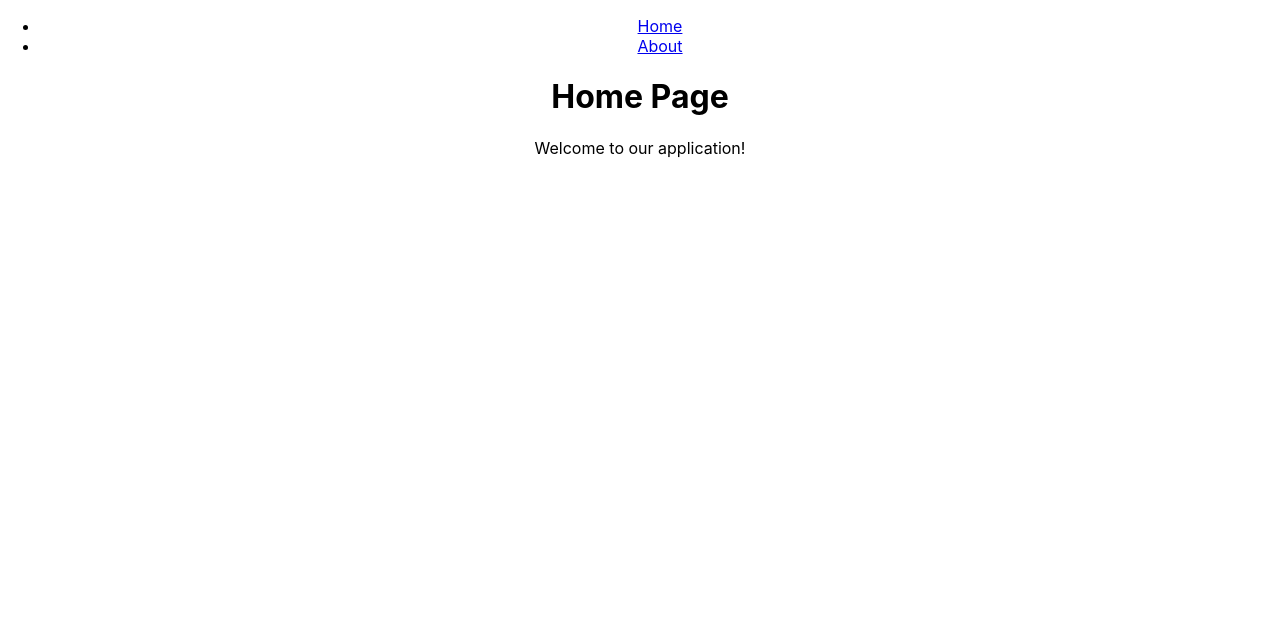
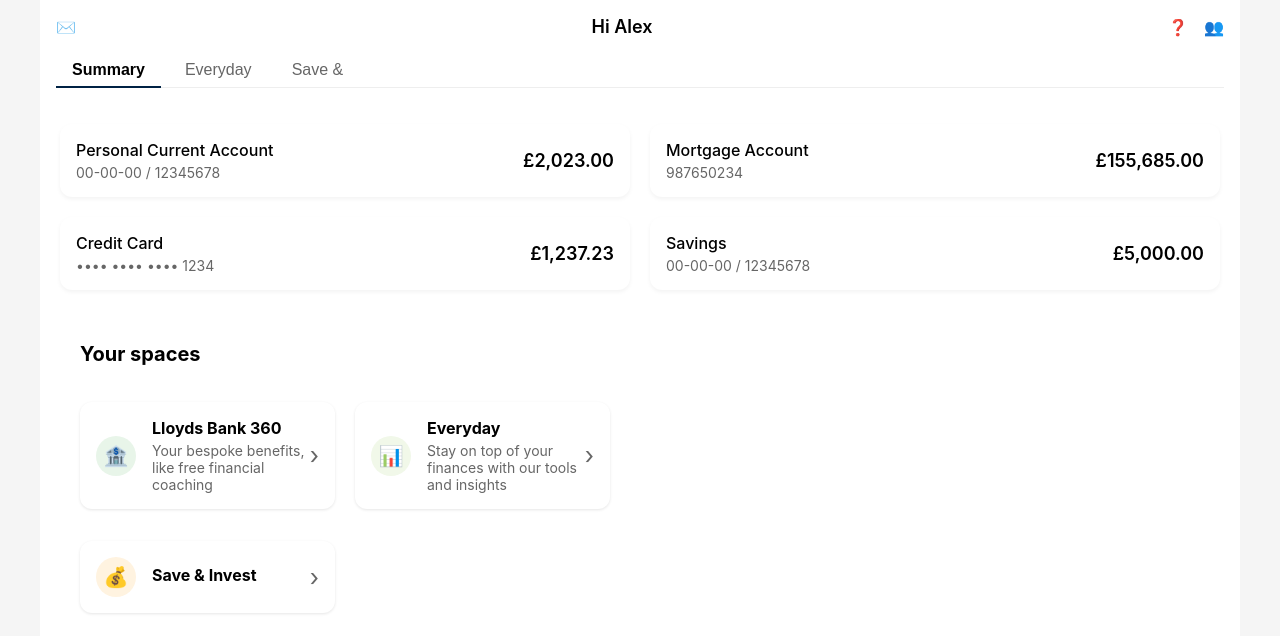
Before and after one commit to OsmanAli20/Quantum-Drift, a React (Create React App) app: page / in a window 1280 px wide. Shown: the top 636 px of the page. Built offline with nearby package versions, Linux system fonts and the light colour scheme.

Commit message:
Adding initial styling

```diff
--- a/src/App.css
+++ b/src/App.css
@@ -1,38 +1,21 @@
-.App {
-  text-align: center;
+* {
+  margin: 0;
+  padding: 0;
+  box-sizing: border-box;
 }
 
-.App-logo {
-  height: 40vmin;
-  pointer-events: none;
+body {
+  background-color: #f5f5f5;
+  -webkit-font-smoothing: antialiased;
+  -moz-osx-font-smoothing: grayscale;
 }
 
-@media (prefers-reduced-motion: no-preference) {
-  .App-logo {
-    animation: App-logo-spin infinite 20s linear;
-  }
+.App {
+  text-align: left;
+  min-height: 100vh;
+  background-color: #f5f5f5;
 }
 
-.App-header {
-  background-color: #282c34;
-  min-height: 100vh;
-  display: flex;
-  flex-direction: column;
-  align-items: center;
-  justify-content: center;
-  font-size: calc(10px + 2vmin);
-  color: white;
+nav {
+  display: none; /* Hide the navigation since we don't need it for this view */
 }
-
-.App-link {
-  color: #61dafb;
-}
-
-@keyframes App-logo-spin {
-  from {
-    transform: rotate(0deg);
-  }
-  to {
-    transform: rotate(360deg);
-  }
-}
--- a/src/App.js
+++ b/src/App.js
@@ -1,27 +1,17 @@
 import React from 'react';
-import { Routes, Route, Link } from 'react-router-dom';
+import { Routes, Route } from 'react-router-dom';
 import './App.css';
 import Home from './pages/home';
-import About from './pages/about';
+import Everyday from './pages/everyday';
+import SaveInvest from './pages/save-invest';
 
 function App() {
   return (
     <div className="App">
-      <nav>
-        <ul>
-          <li>
-            <Link to="/">Home</Link>
-          </li>
-
-          <li>
-            <Link to="/about">About</Link>
-          </li>
-        </ul>
-      </nav>
-
       <Routes>
         <Route path="/" element={<Home />} />
-        <Route path="/about" element={<About />} />
+        <Route path="/everyday" element={<Everyday />} />
+        <Route path="/save-invest" element={<SaveInvest />} />
       </Routes>
     </div>
   );
--- /dev/null
+++ b/src/pages/everyday.js
@@ -0,0 +1,30 @@
+import React from 'react';
+import '../styles/Home.css';
+
+function Everyday() {
+  return (
+    <div className="bank-app">
+      <header className="app-header">
+        <div className="header-icons">
+          <span className="icon">✉️</span>
+          <span className="greeting">Hi Alex</span>
+          <div className="right-icons">
+            <span className="icon">❓</span>
+            <span className="icon">👥</span>
+          </div>
+        </div>
+        <div className="tab-bar">
+          <button className="tab-button" onClick={() => window.location.href = '/'}>Summary</button>
+          <button className="tab-button active">Everyday</button>
+          <button className="tab-button" onClick={() => window.location.href = '/save-invest'}>Save &</button>
+        </div>
+      </header>
+      <main className="account-summary">
+        <h2>Everyday Banking</h2>
+        <p>Manage your daily finances and track your spending here.</p>
+      </main>
+    </div>
+  );
+}
+
+export default Everyday;
--- /dev/null
+++ b/src/pages/home.js
@@ -0,0 +1,93 @@
+import React from 'react';
+import { useNavigate } from 'react-router-dom';
+import '../styles/Home.css';
+
+function Home() {
+  const navigate = useNavigate();
+
+  return (
+    <div className="bank-app">
+      <header className="app-header">
+        <div className="header-icons">
+          <span className="icon">✉️</span>
+          <span className="greeting">Hi Alex</span>
+          <div className="right-icons">
+            <span className="icon">❓</span>
+            <span className="icon">👥</span>
+          </div>
+        </div>
+        <div className="tab-bar">
+          <button className="tab-button active">Summary</button>
+          <button className="tab-button" onClick={() => navigate('/everyday')}>Everyday</button>
+          <button className="tab-button" onClick={() => navigate('/save-invest')}>Save &</button>
+        </div>
+      </header>
+
+      <main className="account-summary">
+        <div className="account-card">
+          <div className="account-details">
+            <span className="account-name">Personal Current Account</span>
+            <span className="account-number">00-00-00 / 12345678</span>
+          </div>
+          <span className="account-balance">£2,023.00</span>
+        </div>
+
+        <div className="account-card">
+          <div className="account-details">
+            <span className="account-name">Mortgage Account</span>
+            <span className="account-number">987650234</span>
+          </div>
+          <span className="account-balance">£155,685.00</span>
+        </div>
+
+        <div className="account-card">
+          <div className="account-details">
+            <span className="account-name">Credit Card</span>
+            <span className="account-number">•••• •••• •••• 1234</span>
+          </div>
+          <span className="account-balance">£1,237.23</span>
+        </div>
+
+        <div className="account-card">
+          <div className="account-details">
+            <span className="account-name">Savings</span>
+            <span className="account-number">00-00-00 / 12345678</span>
+          </div>
+          <span className="account-balance">£5,000.00</span>
+        </div>
+
+        <section className="spaces-section">
+          <h2>Your spaces</h2>
+
+          <div className="space-card" onClick={() => navigate('/bank360')}>
+            <div className="space-icon green">🏦</div>
+            <div className="space-details">
+              <h3>Lloyds Bank 360</h3>
+              <p>Your bespoke benefits, like free financial coaching</p>
+            </div>
+            <span className="chevron">›</span>
+          </div>
+
+          <div className="space-card" onClick={() => navigate('/everyday')}>
+            <div className="space-icon light-green">📊</div>
+            <div className="space-details">
+              <h3>Everyday</h3>
+              <p>Stay on top of your finances with our tools and insights</p>
+            </div>
+            <span className="chevron">›</span>
+          </div>
+
+          <div className="space-card" onClick={() => navigate('/save-invest')}>
+            <div className="space-icon orange">💰</div>
+            <div className="space-details">
+              <h3>Save & Invest</h3>
+            </div>
+            <span className="chevron">›</span>
+          </div>
+        </section>
+      </main>
+    </div>
+  );
+}
+
+export default Home;
--- /dev/null
+++ b/src/pages/save-invest.js
@@ -0,0 +1,30 @@
+import React from 'react';
+import '../styles/Home.css';
+
+function SaveInvest() {
+  return (
+    <div className="bank-app">
+      <header className="app-header">
+        <div className="header-icons">
+          <span className="icon">✉️</span>
+          <span className="greeting">Hi Alex</span>
+          <div className="right-icons">
+            <span className="icon">❓</span>
+            <span className="icon">👥</span>
+          </div>
+        </div>
+        <div className="tab-bar">
+          <button className="tab-button" onClick={() => window.location.href = '/'}>Summary</button>
+          <button className="tab-button" onClick={() => window.location.href = '/everyday'}>Everyday</button>
+          <button className="tab-button active">Save &</button>
+        </div>
+      </header>
+      <main className="account-summary">
+        <h2>Save & Invest</h2>
+        <p>Explore your savings and investment options.</p>
+      </main>
+    </div>
+  );
+}
+
+export default SaveInvest;
--- /dev/null
+++ b/src/styles/Home.css
@@ -0,0 +1,265 @@
+/* Reset default styles */
+* {
+  margin: 0;
+  padding: 0;
+  box-sizing: border-box;
+}
+
+/* Base styles */
+.bank-app {
+  width: 100%;
+  max-width: 1200px;
+  margin: 0 auto;
+  background-color: #ffffff;
+  min-height: 100vh;
+  font-family: -apple-system, BlinkMacSystemFont, sans-serif;
+}
+
+.app-header {
+  padding: 16px;
+  background-color: #fff;
+  position: sticky;
+  top: 0;
+  z-index: 100;
+  width: 100%;
+}
+
+.header-icons {
+  display: flex;
+  justify-content: space-between;
+  align-items: center;
+  margin-bottom: 16px;
+}
+
+.greeting {
+  font-size: 18px;
+  font-weight: 600;
+}
+
+.right-icons {
+  display: flex;
+  gap: 16px;
+}
+
+.tab-bar {
+  display: flex;
+  gap: 8px;
+  margin-top: 8px;
+  border-bottom: 1px solid #eee;
+}
+
+.tab-button {
+  padding: 8px 16px;
+  border: none;
+  background: none;
+  font-size: 16px;
+  color: #666;
+  position: relative;
+  cursor: pointer;
+  transition: color 0.2s;
+}
+
+.tab-button:hover {
+  color: #000;
+}
+
+.tab-button.active {
+  color: #000;
+  font-weight: 600;
+}
+
+.tab-button.active::after {
+  content: '';
+  position: absolute;
+  bottom: -1px;
+  left: 0;
+  right: 0;
+  height: 2px;
+  background-color: #024;
+}
+
+/* Main content area */
+.account-summary {
+  padding: 20px;
+  display: grid;
+  gap: 20px;
+}
+
+.account-card {
+  background-color: #fff;
+  padding: 16px;
+  border-radius: 12px;
+  display: flex;
+  justify-content: space-between;
+  align-items: center;
+  box-shadow: 0 2px 4px rgba(0,0,0,0.05);
+  transition: transform 0.2s;
+  cursor: pointer;
+}
+
+.account-card:hover {
+  transform: translateY(-1px);
+  box-shadow: 0 4px 8px rgba(0,0,0,0.1);
+}
+
+.account-details {
+  display: flex;
+  flex-direction: column;
+}
+
+.account-name {
+  font-weight: 500;
+  margin-bottom: 4px;
+}
+
+.account-number {
+  color: #666;
+  font-size: 14px;
+}
+
+.account-balance {
+  font-weight: 600;
+  font-size: 18px;
+}
+
+/* Spaces section */
+.spaces-section {
+  padding: 0 20px;
+  margin-top: 32px;
+}
+
+.spaces-section h2 {
+  font-size: 20px;
+  margin-bottom: 16px;
+}
+
+.space-card {
+  display: flex;
+  align-items: center;
+  padding: 16px;
+  background-color: #fff;
+  border-radius: 12px;
+  margin-bottom: 12px;
+  box-shadow: 0 1px 3px rgba(0,0,0,0.1);
+  cursor: pointer;
+  transition: transform 0.2s;
+}
+
+.space-card:hover {
+  transform: translateY(-1px);
+  box-shadow: 0 4px 8px rgba(0,0,0,0.1);
+}
+
+.space-icon {
+  width: 40px;
+  height: 40px;
+  border-radius: 50%;
+  display: flex;
+  align-items: center;
+  justify-content: center;
+  margin-right: 16px;
+  font-size: 20px;
+}
+
+.green {
+  background-color: #e8f5e9;
+}
+
+.light-green {
+  background-color: #f1f8e9;
+}
+
+.orange {
+  background-color: #fff3e0;
+}
+
+.space-details {
+  flex: 1;
+}
+
+.space-details h3 {
+  font-size: 16px;
+  margin-bottom: 4px;
+}
+
+.space-details p {
+  color: #666;
+  font-size: 14px;
+  margin: 0;
+}
+
+.chevron {
+  color: #666;
+  font-size: 24px;
+}
+
+/* Desktop styles (default) */
+@media screen and (min-width: 1024px) {
+  .account-summary {
+    grid-template-columns: repeat(2, 1fr);
+  }
+
+  .spaces-section {
+    display: grid;
+    grid-template-columns: repeat(2, 1fr);
+    gap: 20px;
+  }
+
+  .spaces-section h2 {
+    grid-column: 1 / -1;
+  }
+}
+
+/* Tablet styles */
+@media screen and (min-width: 768px) and (max-width: 1023px) {
+  .bank-app {
+    max-width: 90%;
+  }
+
+  .account-summary {
+    grid-template-columns: 1fr 1fr;
+    gap: 16px;
+  }
+
+  .spaces-section {
+    display: grid;
+    grid-template-columns: 1fr 1fr;
+    gap: 16px;
+  }
+
+  .spaces-section h2 {
+    grid-column: 1 / -1;
+  }
+}
+
+/* Mobile styles */
+@media screen and (max-width: 767px) {
+  .bank-app {
+    max-width: 100%;
+  }
+
+  .account-summary {
+    grid-template-columns: 1fr;
+    padding: 16px;
+    gap: 12px;
+  }
+
+  .spaces-section {
+    padding: 0 16px;
+  }
+
+  .account-card,
+  .space-card {
+    width: 100%;
+  }
+
+  .tab-bar {
+    overflow-x: auto;
+    -webkit-overflow-scrolling: touch;
+    scrollbar-width: none; /* Firefox */
+  }
+
+  .tab-bar::-webkit-scrollbar {
+    display: none; /* Chrome, Safari, Edge */
+  }
+}
```
Also changed, not shown: src/Lloyds-summary-page.png (added).
